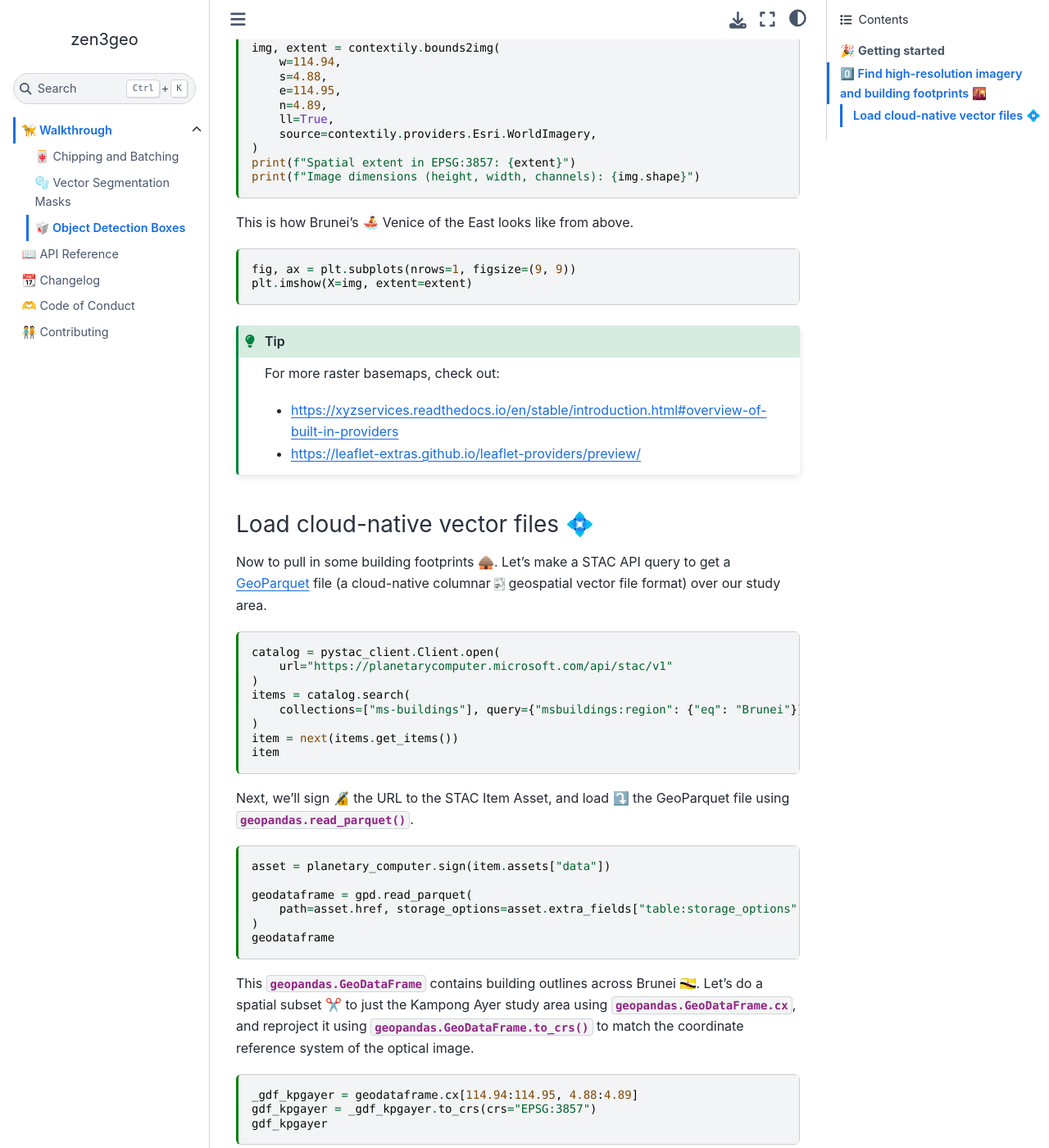
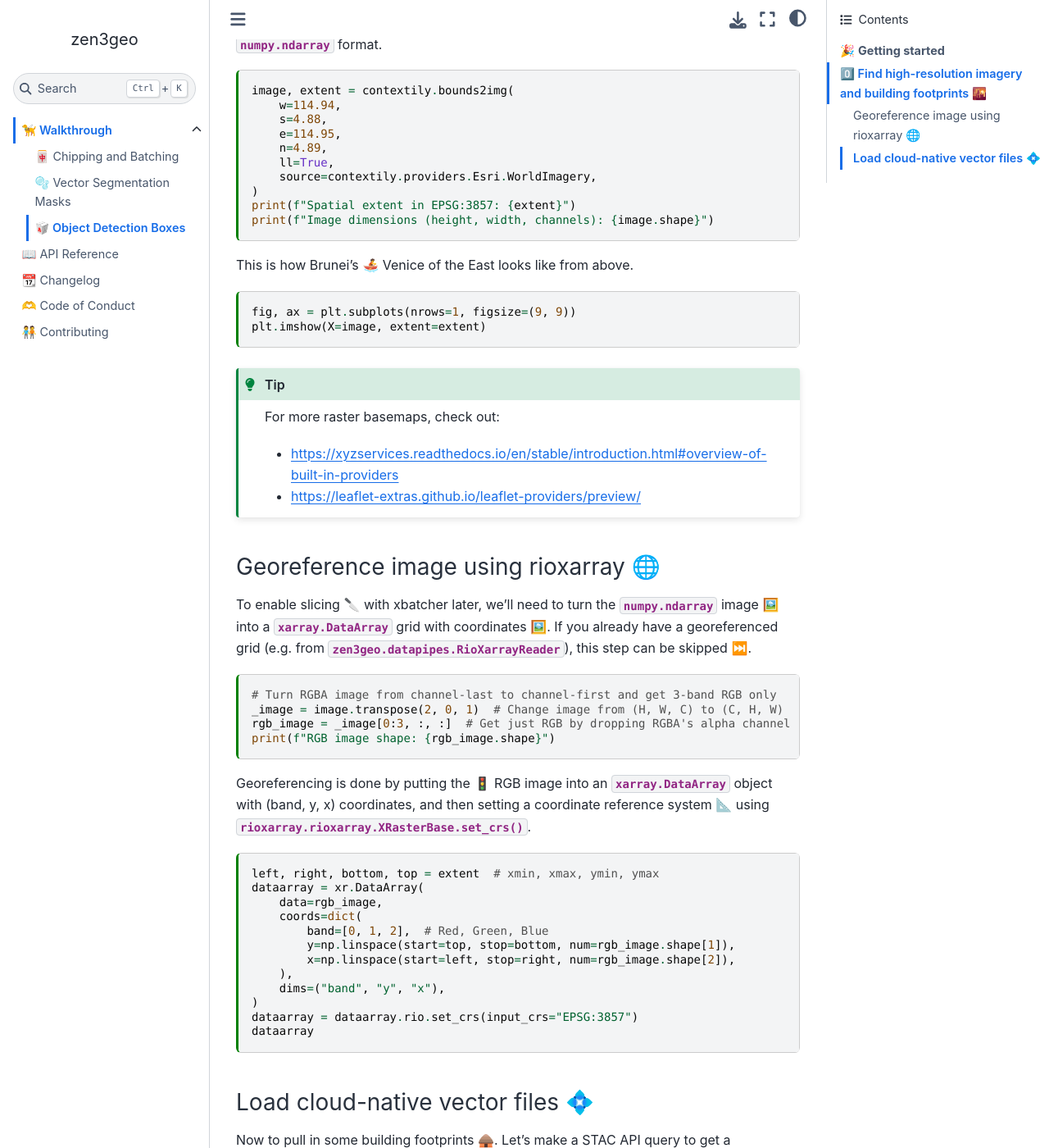
Before and after one commit to weiji14/zen3geo, a Jupyter Book: the page built from docs/object-detection-boxes.md, in a window 1280 px wide and 1400 px high, scrolled down 1084 px. Shown: the whole window at 82% size. Built offline with Jupyter Book 1.0.4 settings and Sphinx 7.4.7 and the Sphinx Book theme 1.1.4, drawn with Linux system fonts in a browser that asks for light colours; some of the changed text lies outside the part shown.

Commit message:
:memo: Writeup section on georeferencing numpy.ndarray image
Show how to turn a numpy.ndarray image into an xarray.DataArray grid with coordinates assigned. Had to first change the image from channel-last to channel-first format (Pytorch/Chainer style) and drop the alpha channel (since there's no mask anyway. Afterwards is just setting the coordinates with xarray/rioxarray.

````diff
--- a/docs/object-detection-boxes.md
+++ b/docs/object-detection-boxes.md
@@ -39,10 +39,13 @@ These are the tools 🛠️ you'll need.
 
 ```{code-cell}
 import contextily
-import pystac_client
-import planetary_computer
+import numpy as np
 import geopandas as gpd
 import matplotlib.pyplot as plt
+import planetary_computer
+import pystac_client
+import rioxarray
+import xarray as xr
 ```
 
 ## 0️⃣ Find high-resolution imagery and building footprints 🌇
@@ -54,7 +57,7 @@ use {py:func}`contextily.bounds2img` to get some 4-band RGBA
 in a {py:class}`numpy.ndarray` format.
 
 ```{code-cell}
-img, extent = contextily.bounds2img(
+image, extent = contextily.bounds2img(
     w=114.94,
     s=4.88,
     e=114.95,
@@ -63,20 +66,55 @@ img, extent = contextily.bounds2img(
     source=contextily.providers.Esri.WorldImagery,
 )
 print(f"Spatial extent in EPSG:3857: {extent}")
-print(f"Image dimensions (height, width, channels): {img.shape}")
+print(f"Image dimensions (height, width, channels): {image.shape}")
 ```
 
 This is how Brunei's 🚣 Venice of the East looks like from above.
 
 ```{code-cell}
 fig, ax = plt.subplots(nrows=1, figsize=(9, 9))
-plt.imshow(X=img, extent=extent)
+plt.imshow(X=image, extent=extent)
 ```
 
 ```{tip}
 For more raster basemaps, check out:
 - https://xyzservices.readthedocs.io/en/stable/introduction.html#overview-of-built-in-providers
 - https://leaflet-extras.github.io/leaflet-providers/preview/
+```
+
+### Georeference image using rioxarray 🌐
+
+To enable slicing 🔪 with xbatcher later, we'll need to turn the
+{py:class}`numpy.ndarray` image 🖼️ into a {py:class}`xarray.DataArray` grid
+with coordinates 🖼️. If you already have a georeferenced grid (e.g. from
+{py:class}`zen3geo.datapipes.RioXarrayReader`), this step can be skipped ⏭️.
+
+
+```{code-cell}
+# Turn RGBA image from channel-last to channel-first and get 3-band RGB only
+_image = image.transpose(2, 0, 1)  # Change image from (H, W, C) to (C, H, W)
+rgb_image = _image[0:3, :, :]  # Get just RGB by dropping RGBA's alpha channel
+print(f"RGB image shape: {rgb_image.shape}")
+```
+
+Georeferencing is done by putting the 🚦 RGB image into an
+{py:class}`xarray.DataArray` object with (band, y, x) coordinates, and then
+setting a coordinate reference system 📐 using
+{py:meth}`rioxarray.rioxarray.XRasterBase.set_crs`.
+
+```{code-cell}
+left, right, bottom, top = extent  # xmin, xmax, ymin, ymax
+dataarray = xr.DataArray(
+    data=rgb_image,
+    coords=dict(
+        band=[0, 1, 2],  # Red, Green, Blue
+        y=np.linspace(start=top, stop=bottom, num=rgb_image.shape[1]),
+        x=np.linspace(start=left, stop=right, num=rgb_image.shape[2]),
+    ),
+    dims=("band", "y", "x"),
+)
+dataarray = dataarray.rio.set_crs(input_crs="EPSG:3857")
+dataarray
 ```
 
 ### Load cloud-native vector files 💠
````
